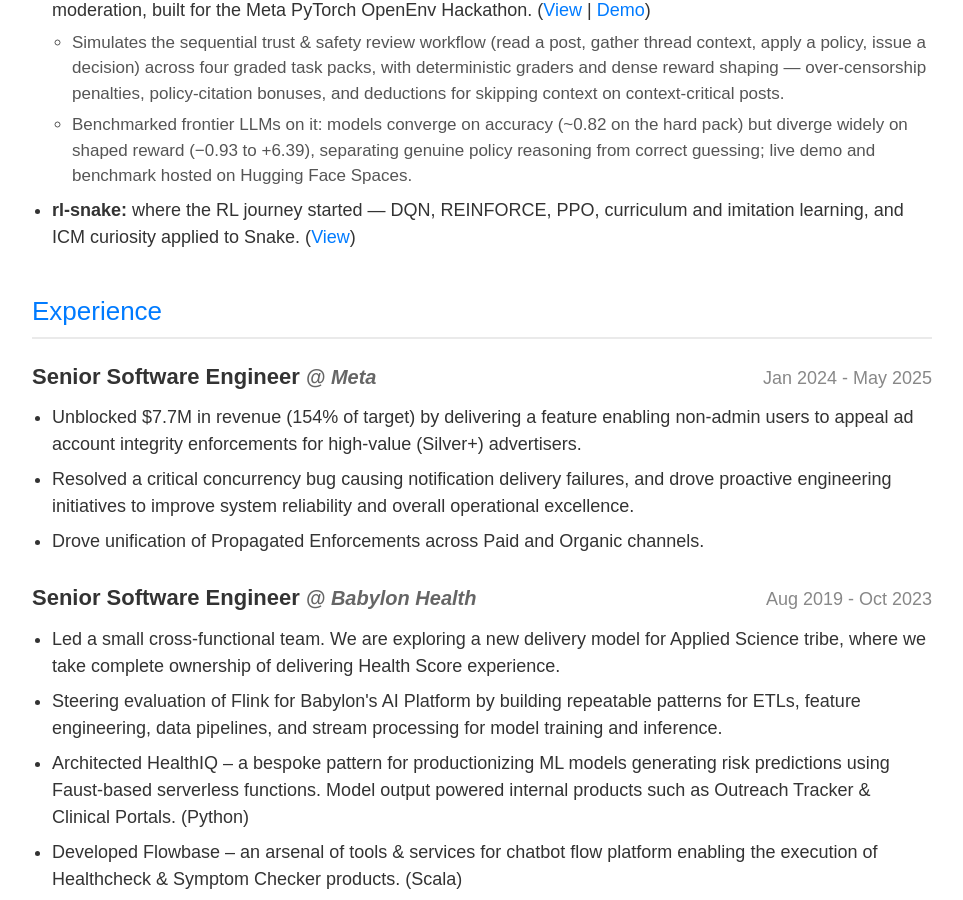
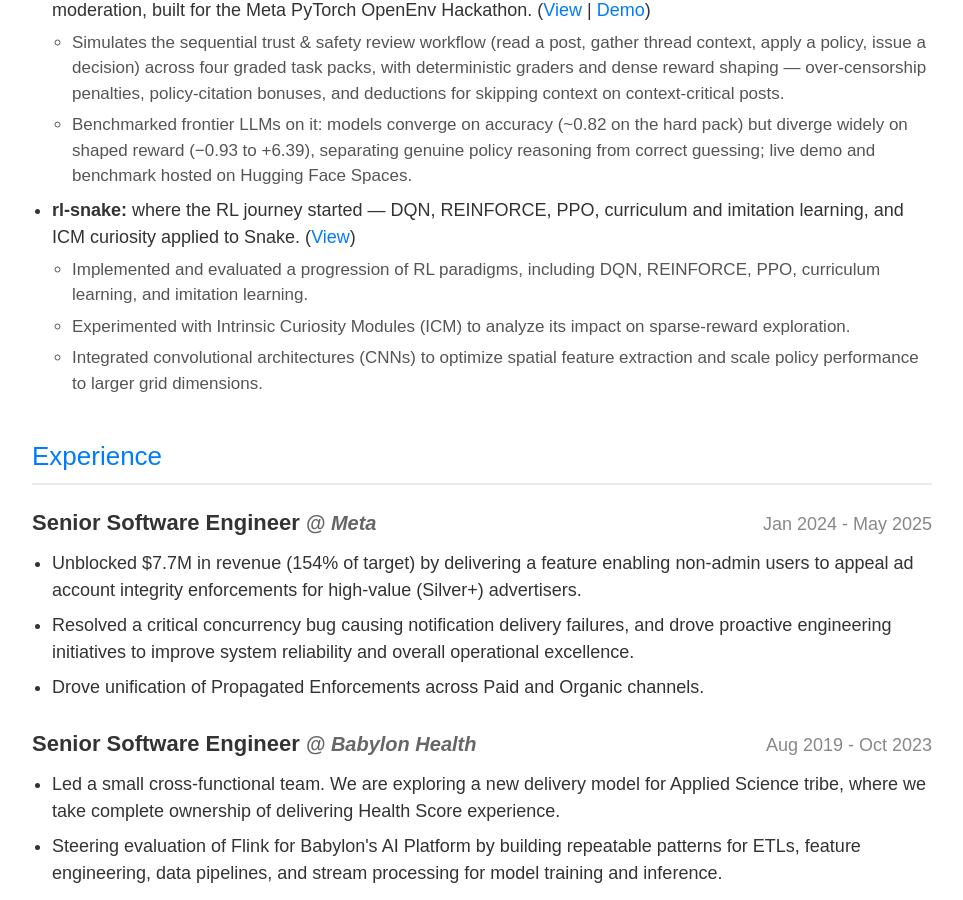
Before and after one commit to Saheb/saheb.github.com, a Jekyll site: the page cv.html, which Jekyll copies as it is, in a window 1280 px wide and 900 px high, scrolled down 1411 px. Shown: the whole window, without its empty margins (158-1121 px from the left). Built offline with Jekyll 4.4.1, drawn with Linux system fonts in a browser that asks for light colours.

Commit message:
revert and add details to rl-snake

```diff
--- a/cv.html
+++ b/cv.html
@@ -342,7 +342,18 @@
                 </li>
                 <li><strong>rl-snake:</strong> where the RL journey started — DQN, REINFORCE, PPO, curriculum and
                     imitation learning, and ICM curiosity applied to Snake. (<a href="https://saheb.github.io/rl-snake/"
-                        style="text-decoration: none; color: #007bff;">View</a>)</li>
+                        style="text-decoration: none; color: #007bff;">View</a>)
+                    <ul style="margin-top: 6px; margin-bottom: 6px; padding-left: 20px; list-style-type: circle;">
+                        <li style="font-size: 17px; color: #555; margin-bottom: 6px;">Implemented and evaluated a
+                            progression of RL paradigms, including DQN, REINFORCE, PPO, curriculum learning, and
+                            imitation learning.</li>
+                        <li style="font-size: 17px; color: #555; margin-bottom: 6px;">Experimented with Intrinsic
+                            Curiosity Modules (ICM) to analyze its impact on sparse-reward exploration.</li>
+                        <li style="font-size: 17px; color: #555; margin-bottom: 6px;">Integrated convolutional
+                            architectures (CNNs) to optimize spatial feature extraction and scale policy performance to
+                            larger grid dimensions.</li>
+                    </ul>
+                </li>
             </ul>
         </div>
 
```
